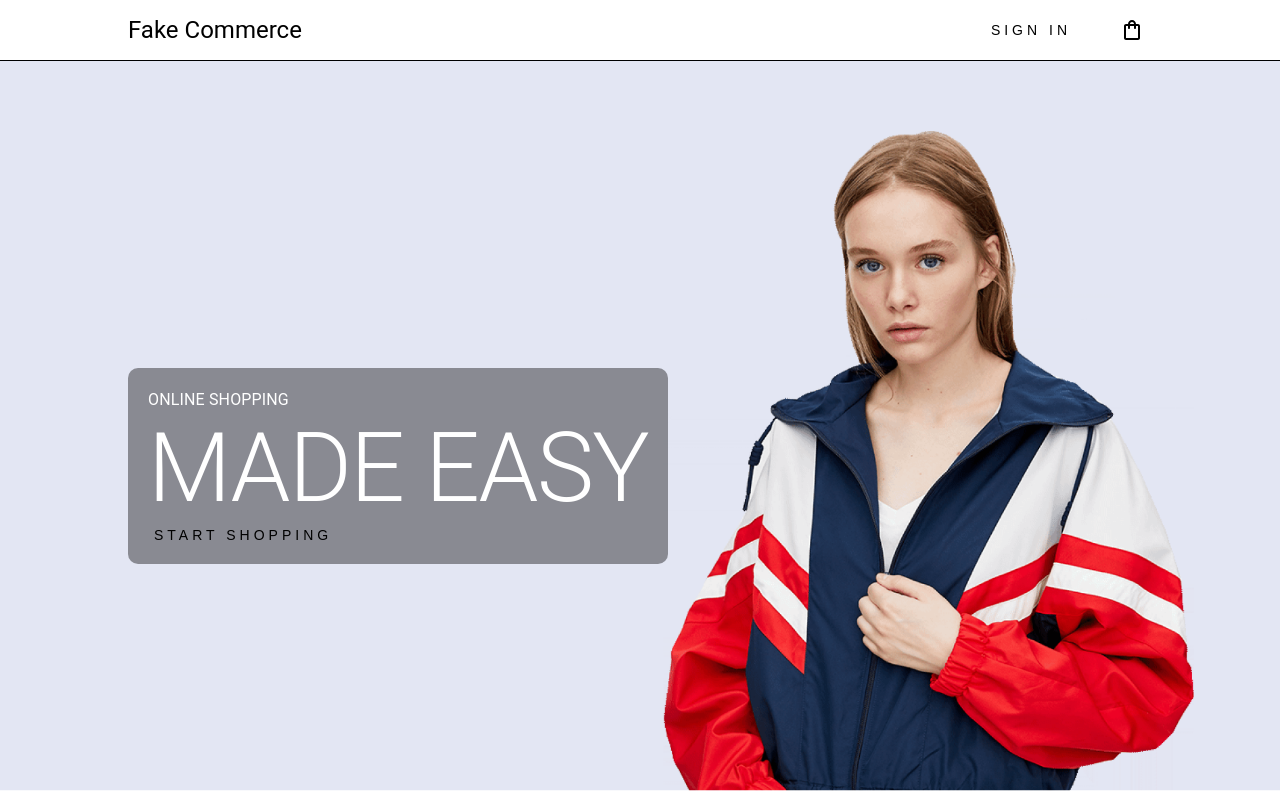
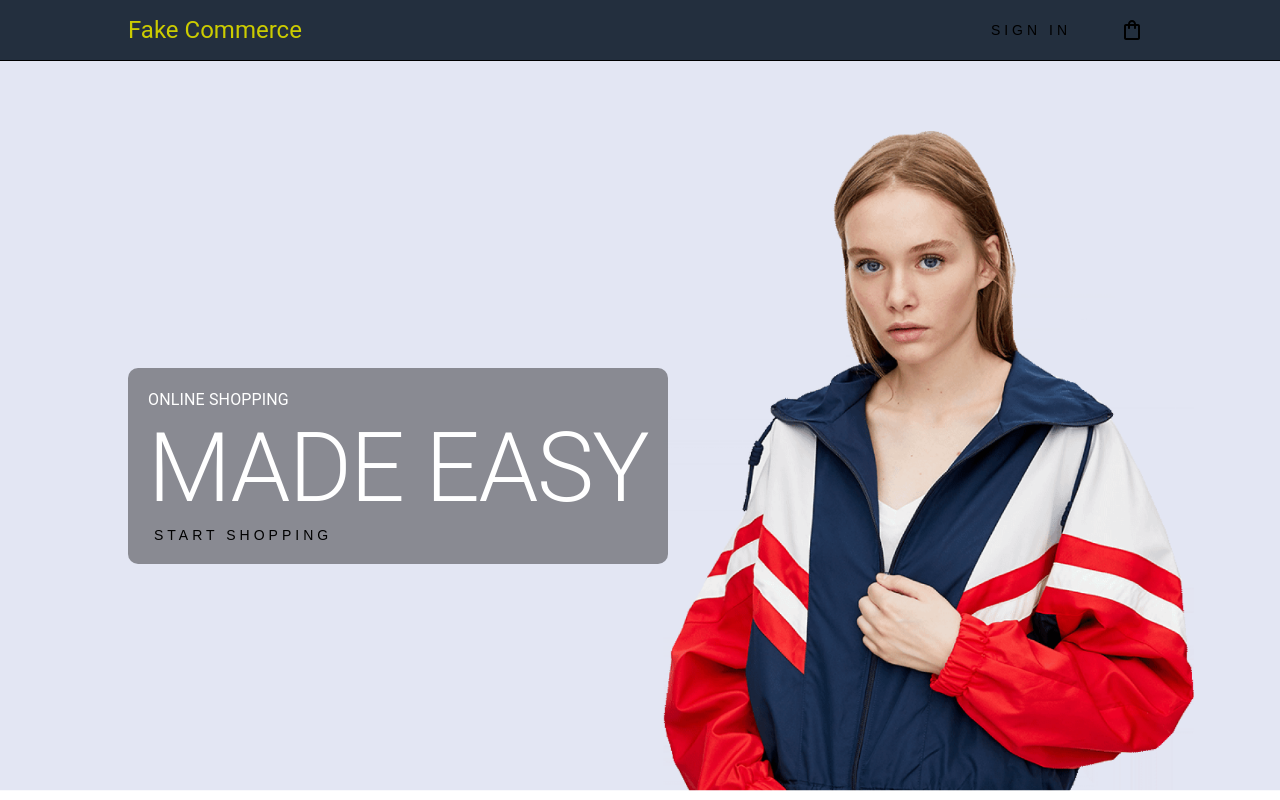
Before and after one commit to berggren1997/fakecommerce.client, a React (Create React App) app: page / in a window 1280 px wide. Built offline with nearby package versions, Linux system fonts and the light colour scheme; no server answers.

Commit message:
gonna redo design to look like amazon

```diff
--- a/src/components/Navbar.jsx
+++ b/src/components/Navbar.jsx
@@ -23,8 +23,8 @@ const Navbar = () => {
       alignItems="center"
       width="100%"
       height="60px"
-      backgroundColor="rgba(255, 255, 255, 0.95)"
-      color="black"
+      backgroundColor="#232f3e"
+      color="white"
       position="fixed"
       top="0"
       left="0"
@@ -41,9 +41,11 @@ const Navbar = () => {
         <Box
           sx={{ cursor: "pointer" }}
           onClick={() => navigate("/")}
-          color="black"
+          color="white"
         >
-          <Typography variant="h5">Fake Commerce</Typography>
+          <Typography variant="h5" color="#CCCC00">
+            Fake Commerce
+          </Typography>
         </Box>
         <Box
           display="flex"
@@ -66,7 +68,7 @@ const Navbar = () => {
           </ButtonComponent>
           <Badge
             badgeContent={items.length}
-            color="secondary"
+            color="primary"
             sx={{
               "& .MuiBadge-badge": {
                 right: 5,
```
